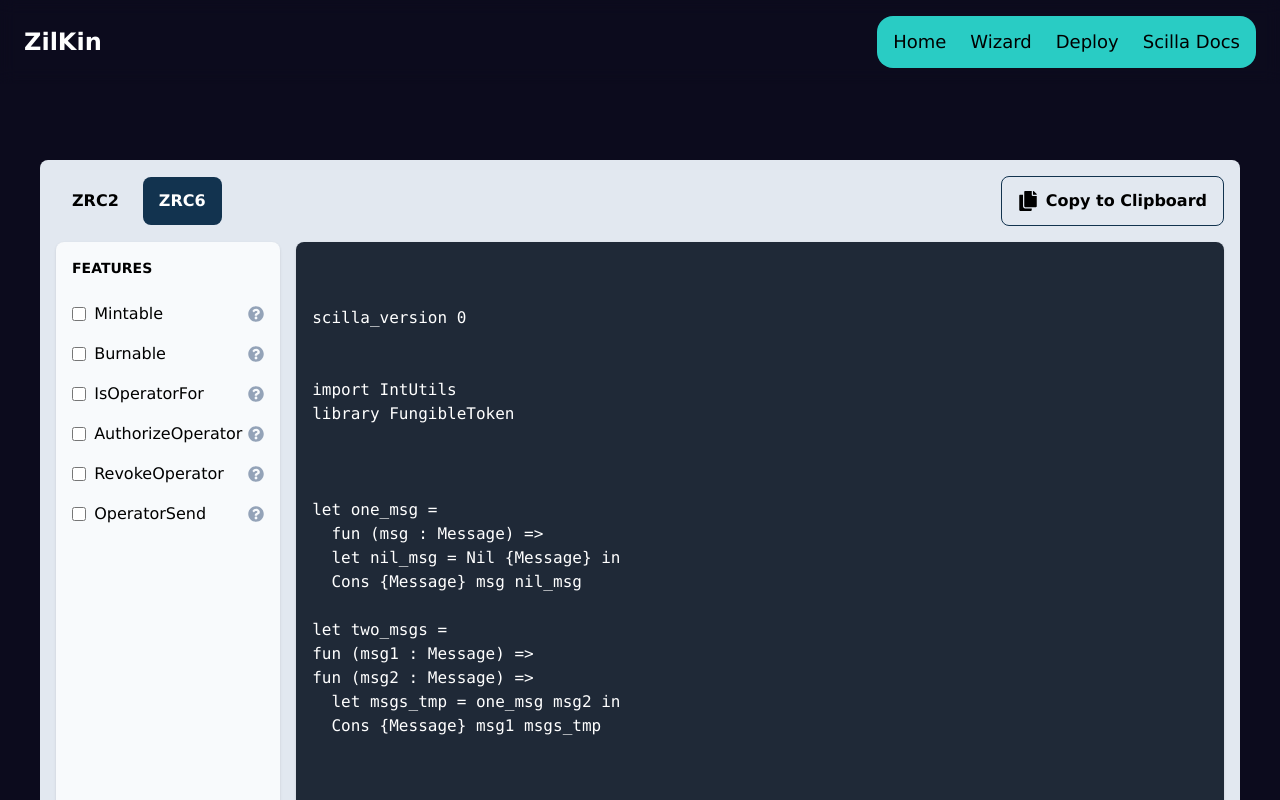
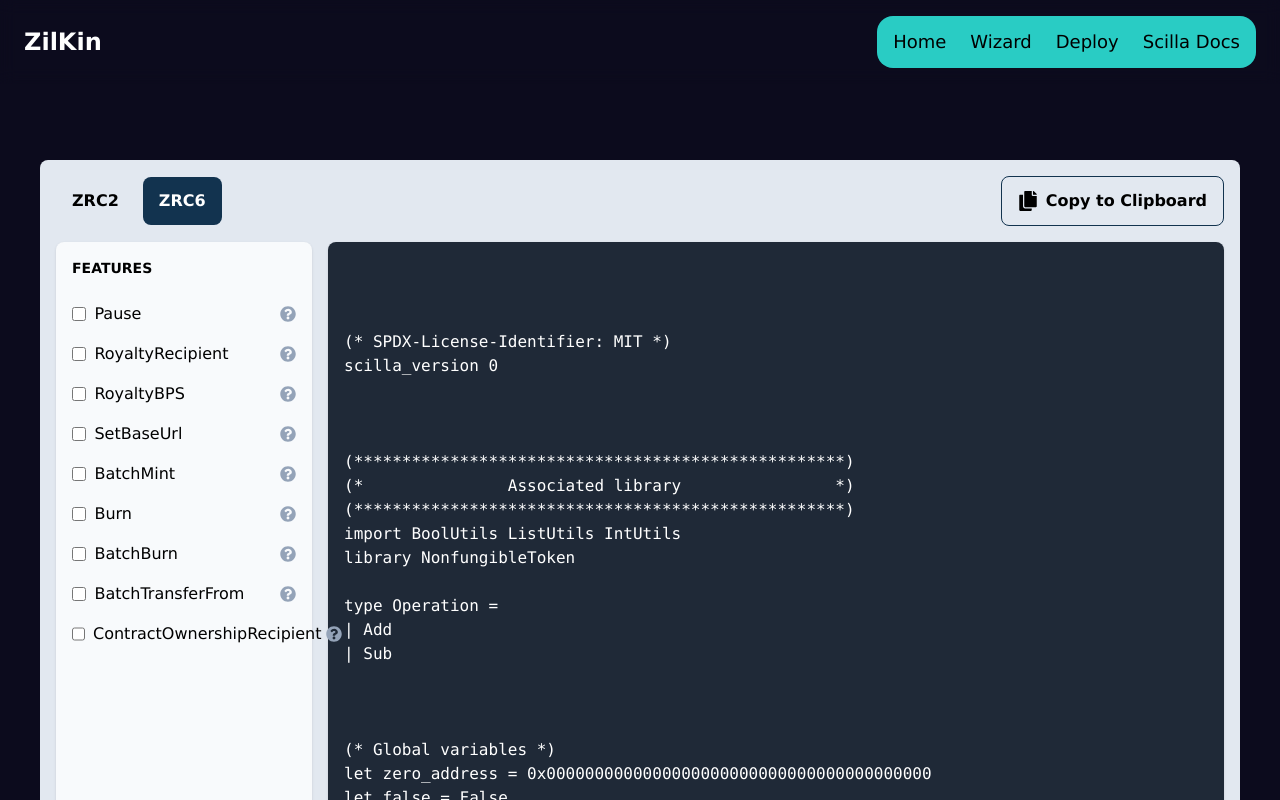
Before and after one commit to xJQx/zilkin, a React (Create React App) app: page /contracts-wizard in a window 1280 px wide. Both pictures are taken after a click on the button "ZRC6". Shown: the top 800 px of the page. Built offline with nearby package versions, Linux system fonts and the light colour scheme.

Commit message:
add zrc6 config to wizard

```diff
--- a/src/components/wizard/Wizard.tsx
+++ b/src/components/wizard/Wizard.tsx
@@ -1,18 +1,13 @@
-import React, { useEffect, useState } from 'react';
+import React, { useState } from 'react';
 import { ContractType } from '../../lib/types';
 import { ContractButton } from './ContractButton';
 import { FaCopy } from 'react-icons/fa';
-import { Zrc2Config } from './config';
+import { Zrc2Config, Zrc6Config } from './config';
 
 export const Wizard = () => {
   const [selectedContract, setSelectedContract] =
     useState<ContractType>('zrc2');
   const [wizardCodeBody, setWizardCodeBody] = useState('');
-
-  // When user change the scilla contract that they want
-  useEffect(() => {
-    console.log(selectedContract);
-  }, [selectedContract]);
 
   // Copy code to clipboard
   const copyToClipboard = () => {
@@ -59,9 +54,14 @@ export const Wizard = () => {
         >
           <div
             id="wizard-configuration"
-            className="w-64 bg-slate-50 rounded-lg p-4 shadow"
+            className="min-w-64 bg-slate-50 rounded-lg p-4 shadow"
           >
-            <Zrc2Config setWizardCodeBody={setWizardCodeBody} />
+            {selectedContract === 'zrc2' && (
+              <Zrc2Config setWizardCodeBody={setWizardCodeBody} />
+            )}
+            {selectedContract === 'zrc6' && (
+              <Zrc6Config setWizardCodeBody={setWizardCodeBody} />
+            )}
           </div>
           <div
             id="wizard-code"
--- a/src/components/wizard/config/index.ts
+++ b/src/components/wizard/config/index.ts
@@ -1 +1,2 @@
 export { Zrc2Config } from './zrc2/Zrc2Config';
+export { Zrc6Config } from './zrc6/Zrc6Config';
--- /dev/null
+++ b/src/components/wizard/config/zrc6/Zrc6Config.tsx
@@ -0,0 +1,143 @@
+import React, { useEffect, useState } from 'react';
+import generate_zrc6_scilla, { Options } from '../../../../contracts/zrc6/zrc6';
+import { FeatureCheckbox } from '../FeatureCheckbox';
+
+interface Zrc6ConfigProps {
+  setWizardCodeBody: (_value: React.SetStateAction<string>) => void;
+}
+
+export const Zrc6Config = (props: Zrc6ConfigProps) => {
+  const { setWizardCodeBody } = props;
+
+  const [isPause, setIsPause] = useState(false);
+  const [isRoyaltyRecipient, setIsRoyaltyRecipient] = useState(false);
+  const [isRoyaltyBPS, setIsRoyaltyBPS] = useState(false);
+  const [isSetBaseUrl, setIsSetBaseUrl] = useState(false);
+  const [isBatchMint, setIsBatchMint] = useState(false);
+  const [isBurn, setIsBurn] = useState(false);
+  const [isBatchBurn, setIsBatchBurn] = useState(false);
+  const [isBatchTransferFrom, setIsBatchTransferFrom] = useState(false);
+  const [isContractOwnershipRecipient, setIsContractOwnershipRecipient] =
+    useState(false);
+
+  useEffect(() => {
+    // Options
+    const options: Options = {
+      pause: isPause,
+      royalty: isRoyaltyRecipient || isRoyaltyBPS,
+      royaltyRecipient: isRoyaltyRecipient,
+      royaltyBPS: isRoyaltyBPS,
+      setBaseURL: isSetBaseUrl,
+      batchMint: isBatchMint,
+      burn: isBurn,
+      batchBurn: isBatchBurn,
+      batchTransferFrom: isBatchTransferFrom,
+      contractOwnershipRecipient: isContractOwnershipRecipient,
+    };
+
+    const wizardCodeBody = generate_zrc6_scilla(options);
+    setWizardCodeBody(wizardCodeBody);
+  }, [
+    isPause,
+    isRoyaltyRecipient,
+    isRoyaltyBPS,
+    isSetBaseUrl,
+    isBatchMint,
+    isBurn,
+    isBatchBurn,
+    isBatchTransferFrom,
+    isContractOwnershipRecipient,
+  ]);
+
+  return (
+    <>
+      <div id="config-features-section">
+        <div id="config-features-title" className="font-bold text-sm pb-4">
+          FEATURES
+        </div>
+        <div id="config-features">
+          {/* Pause */}
+          <FeatureCheckbox
+            label="Pause"
+            infoText="Pauses the contract. Use this only if things are going wrong ('circuit breaker')."
+            infoHref="https://github.com/Zilliqa/ZRC/blob/main/zrcs/zrc-6.md#1-pause-optional"
+            isChecked={isPause}
+            setIsChecked={setIsPause}
+          />
+
+          {/* RoyaltyRecipient */}
+          <FeatureCheckbox
+            label="RoyaltyRecipient"
+            infoText="Sets 'to' as the royalty recipient."
+            infoHref="https://github.com/Zilliqa/ZRC/blob/main/zrcs/zrc-6.md#3-setroyaltyrecipient-optional"
+            isChecked={isRoyaltyRecipient}
+            setIsChecked={setIsRoyaltyRecipient}
+          />
+
+          {/* RoyaltyBPS */}
+          <FeatureCheckbox
+            label="RoyaltyBPS"
+            infoText="Sets 'fee_bps' as royalty fee bps."
+            infoHref="https://github.com/Zilliqa/ZRC/blob/main/zrcs/zrc-6.md#4-setroyaltyfeebps-optional"
+            isChecked={isRoyaltyBPS}
+            setIsChecked={setIsRoyaltyBPS}
+          />
+
+          {/* SetBaseUrl */}
+          <FeatureCheckbox
+            label="SetBaseUrl"
+            infoText="Sets 'uri' as the base URI. Use this only if there is a strong reason to change the 'base_uri'."
+            infoHref="https://github.com/Zilliqa/ZRC/blob/main/zrcs/zrc-6.md#5-setbaseuri-optional"
+            isChecked={isSetBaseUrl}
+            setIsChecked={setIsSetBaseUrl}
+          />
+
+          {/* BatchMint */}
+          <FeatureCheckbox
+            label="BatchMint"
+            infoText="Mints multiple tokens with 'token_uri's and transfers them to multiple 'to's. Pass empty string to 'token_uri' to use the concatenated token URI. i.e. '<base_uri><token_id>'."
+            infoHref="https://github.com/Zilliqa/ZRC/blob/main/zrcs/zrc-6.md#7-batchmint-optional"
+            isChecked={isBatchMint}
+            setIsChecked={setIsBatchMint}
+          />
+
+          {/* Burn */}
+          <FeatureCheckbox
+            label="Burn"
+            infoText="Destroys 'token_id'."
+            infoHref="https://github.com/Zilliqa/ZRC/blob/main/zrcs/zrc-6.md#8-burn-optional"
+            isChecked={isBurn}
+            setIsChecked={setIsBurn}
+          />
+
+          {/* BatchBurn */}
+          <FeatureCheckbox
+            label="BatchBurn"
+            infoText="Destroys 'token_id_list'."
+            infoHref="https://github.com/Zilliqa/ZRC/blob/main/zrcs/zrc-6.md#9-batchburn-optional"
+            isChecked={isBatchBurn}
+            setIsChecked={setIsBatchBurn}
+          />
+
+          {/* BatchTransferFrom */}
+          <FeatureCheckbox
+            label="BatchTransferFrom"
+            infoText="Transfers multiple 'token_id' to multiple 'to'."
+            infoHref="https://github.com/Zilliqa/ZRC/blob/main/zrcs/zrc-6.md#16-batchtransferfrom-optional"
+            isChecked={isBatchTransferFrom}
+            setIsChecked={setIsBatchTransferFrom}
+          />
+
+          {/* ContractOwnershipRecipient */}
+          <FeatureCheckbox
+            label="ContractOwnershipRecipient"
+            infoText="Sets 'to' as the contract ownership recipient. To reset contract ownership recipient, use 'zero_address' i.e., '0x0'."
+            infoHref="https://github.com/Zilliqa/ZRC/blob/main/zrcs/zrc-6.md#17-setcontractownershiprecipient-optional"
+            isChecked={isContractOwnershipRecipient}
+            setIsChecked={setIsContractOwnershipRecipient}
+          />
+        </div>
+      </div>
+    </>
+  );
+};
--- a/src/contracts/zrc6/zrc6.ts
+++ b/src/contracts/zrc6/zrc6.ts
@@ -4,7 +4,7 @@ import * as mutableField from './mutableFields';
 import * as procedure from './procedures';
 import * as transition from './transitions';
 
-interface Options {
+export interface Options {
   pause: boolean;
   royalty: boolean;
   royaltyRecipient: boolean;
```
